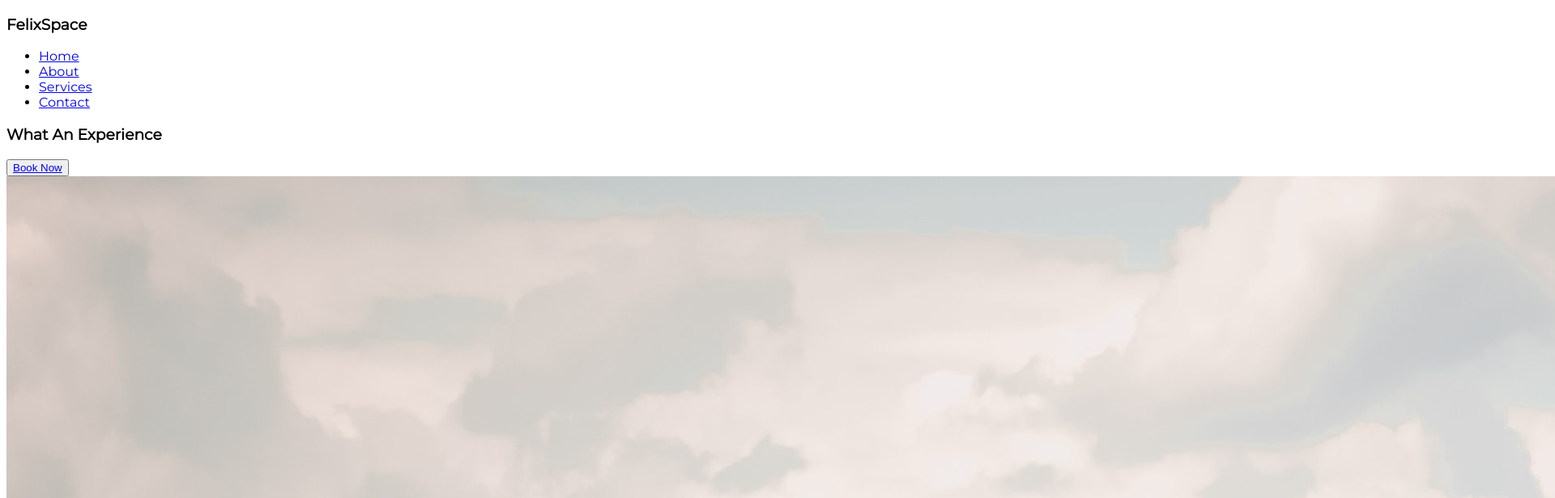
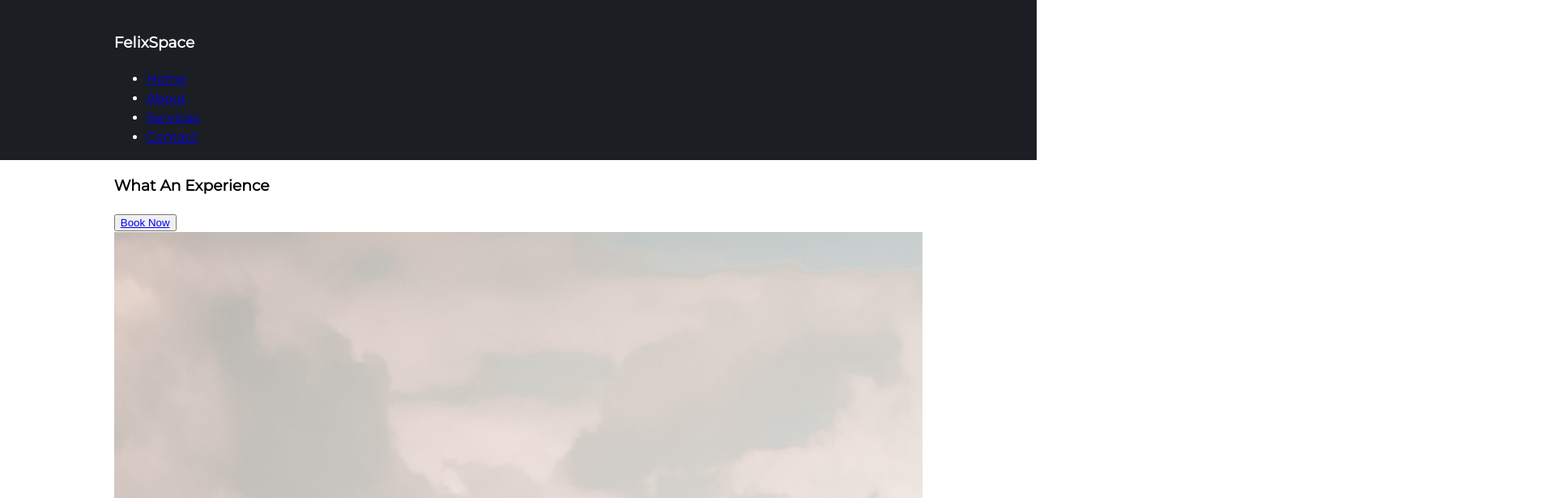
Before and after one commit to felixTechnology/cssHtmlTutorial, a plain HTML site: page website/index.html in a window 1280 px wide. Shown: the top 616 px of the page at 81% size, 1920 px wide, since content can reach past the window. Drawn offline with Linux system fonts and the light colour scheme.

Commit message:
styled the body,container,header

```diff
--- a/website/css/index.css
+++ b/website/css/index.css
@@ -1,4 +1,24 @@
 body{
     font-family: 'Montserrat', sans-serif;
+    line-height: 1.5;
+    padding: 0;
+    margin: 0;
+    background-color: white;
+    color: black;
 
 }
+
+.container{
+    width: 78%;
+    margin: auto;
+    overflow: hidden;
+}
+
+
+header{
+    background-color: #1b1e23;
+    color: white;
+    min-height: 60px;
+    padding: 20px 0 0 0;
+
+}
--- a/website/index.html
+++ b/website/index.html
@@ -70,5 +70,9 @@
             </div>
         </section>
 
+        <section id="footer">
+            <p>Copyright 2020.</p>
+        </section>
+
 </body>
 </html>
```
